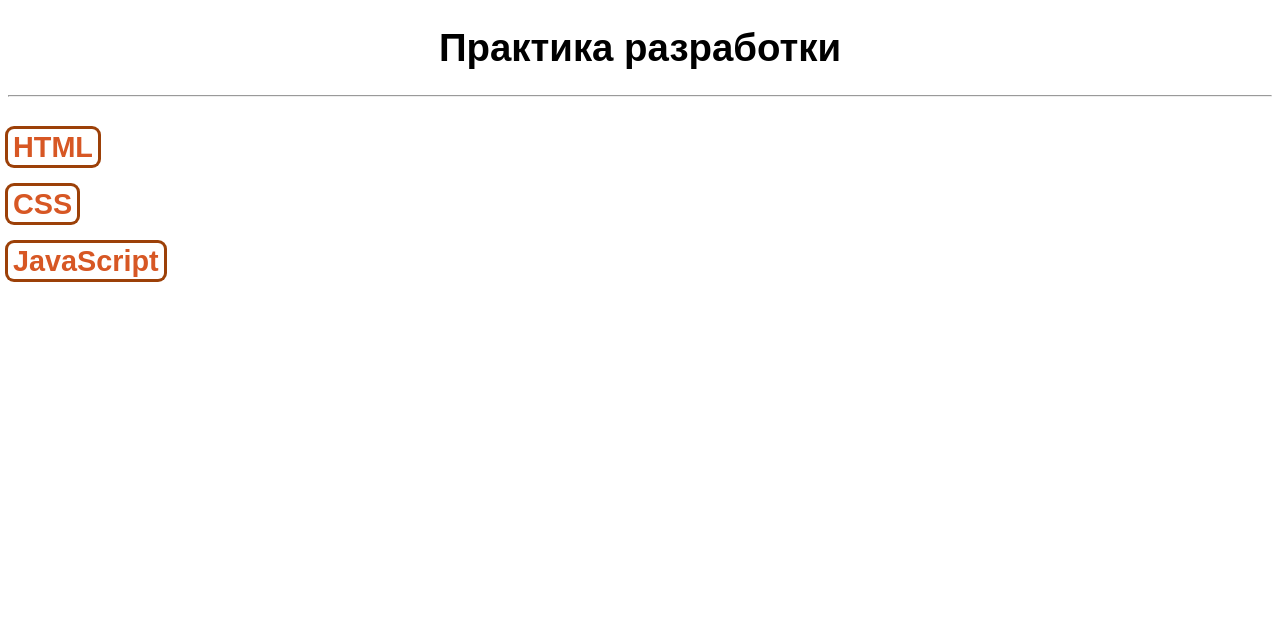
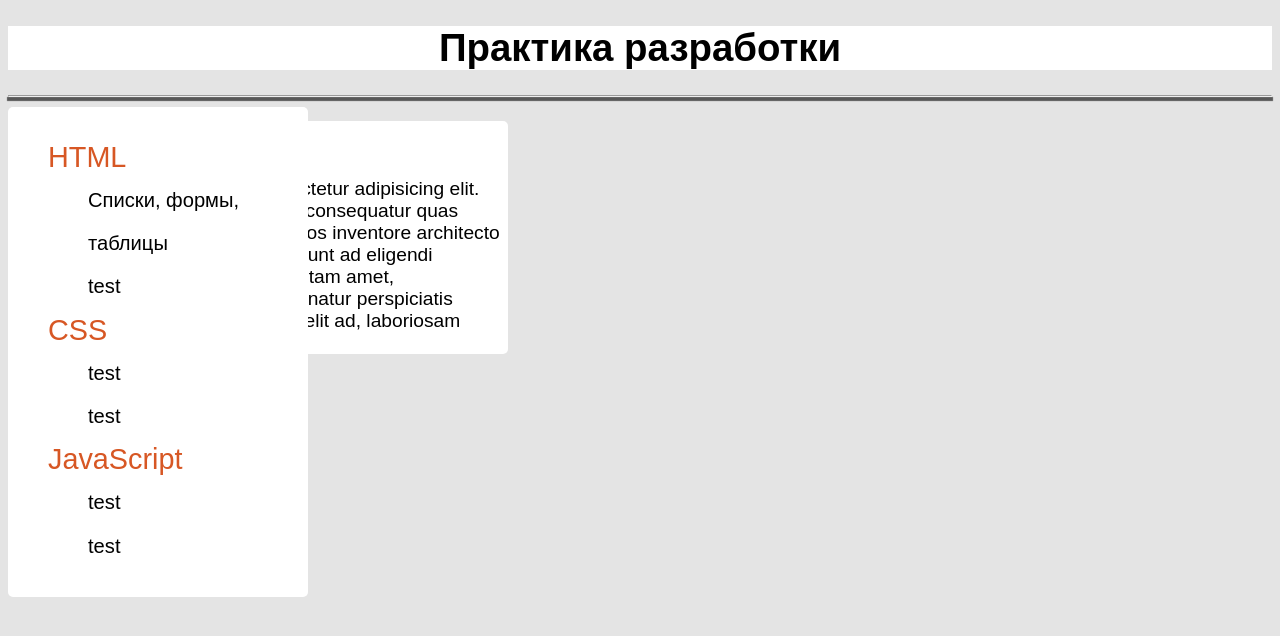
Before and after one commit to selfmotivation/learning.pugstuff.ru, a plain HTML site: page index.html in a window 1280 px wide. Drawn offline with Linux system fonts and the light colour scheme.

Commit message:
Nekotoroe derm'

```diff
--- a/css/style.css
+++ b/css/style.css
@@ -1,6 +1,10 @@
 html {
 	font-size: 1.2em;
 	font-family: sans-serif;
+}
+
+body {
+	background: #E4E4E4;
 }
 
 a {
@@ -10,17 +14,40 @@ a {
 
 h1 {
 	text-align: center;
+	background: #fff;
 }
 
-aside {
-	display: inline-block;
-	float: left;
+hr {
+	box-shadow: 0 3px 1px 1px #585858;
 }
 
-h2>a {
+nav {
+	display: block;
+	position: fixed;
+	width: 300px;
+	background: #fff;
+	border-radius: 5px;
+	font-size: 1.5em;
+	line-height: 1.5em;
+}
+
+/* >a {
 	box-shadow: 0 0 0 3px #9C4008;
 	text-shadow: black 5px 5px 5px 3px;
 	border-radius: 6px;
 	padding: 2px 5px;
-	display: inline;
+} */
+
+li {
+	list-style: none;
 }
+
+ol>li>ol>li {
+	font-size: 0.7em;
+}
+
+main {
+	background: #fff;
+	border-radius: 5px;
+	width: 500px;
+}
--- a/index.html
+++ b/index.html
@@ -10,10 +10,31 @@
 		<h1>Практика разработки</h1>
 		<hr>
 	</header>
-	<aside>
-		<h2><a href="./html">HTML</a></h2>
-		<h2><a href="./css">CSS</a></h2>
-		<h2><a href="./js">JavaScript</a></h2>
-	</aside>
+	<nav>
+		<ol type="1">
+			<li><a href="./html">HTML</a>
+			<ol>
+				<li>Списки, формы, таблицы</li>
+				<li>test</li>
+			</ol>
+			</li>
+			<li><a href="./css">CSS</a>
+			<ol>
+				<li>test</li>
+				<li>test</li>
+			</ol>
+			</li>
+			<li><a href="./js">JavaScript</a>
+			<ol>
+				<li>test</li>
+				<li>test</li>
+			</ol>
+			</li>
+		</ol>
+	</nav>
+	<main>
+		<h2>HTML</h2>
+		<p>Lorem ipsum dolor sit amet, consectetur adipisicing elit. Dolor non laudantium maxime iure consequatur quas cupiditate nostrum. Optio dignissimos inventore architecto quasi. Velit maiores labore sit nesciunt ad eligendi explicabo vitae debitis, sed. Sunt totam amet, necessitatibus maxime quis? Aspernatur perspiciatis eveniet praesentium in doloribus, velit ad, laboriosam minima quae.</p>
+	</main>
 </body>
 </html>
```
